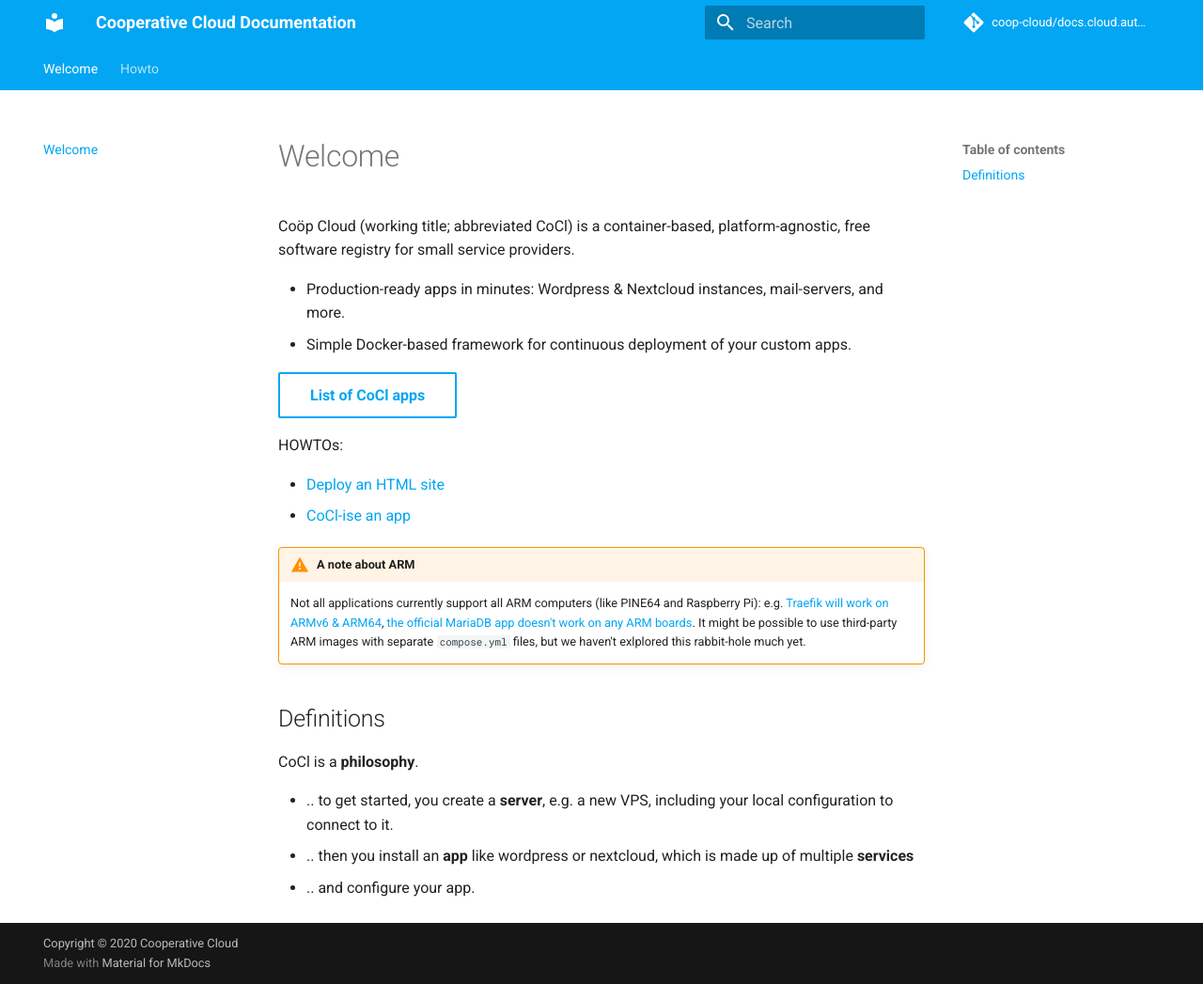
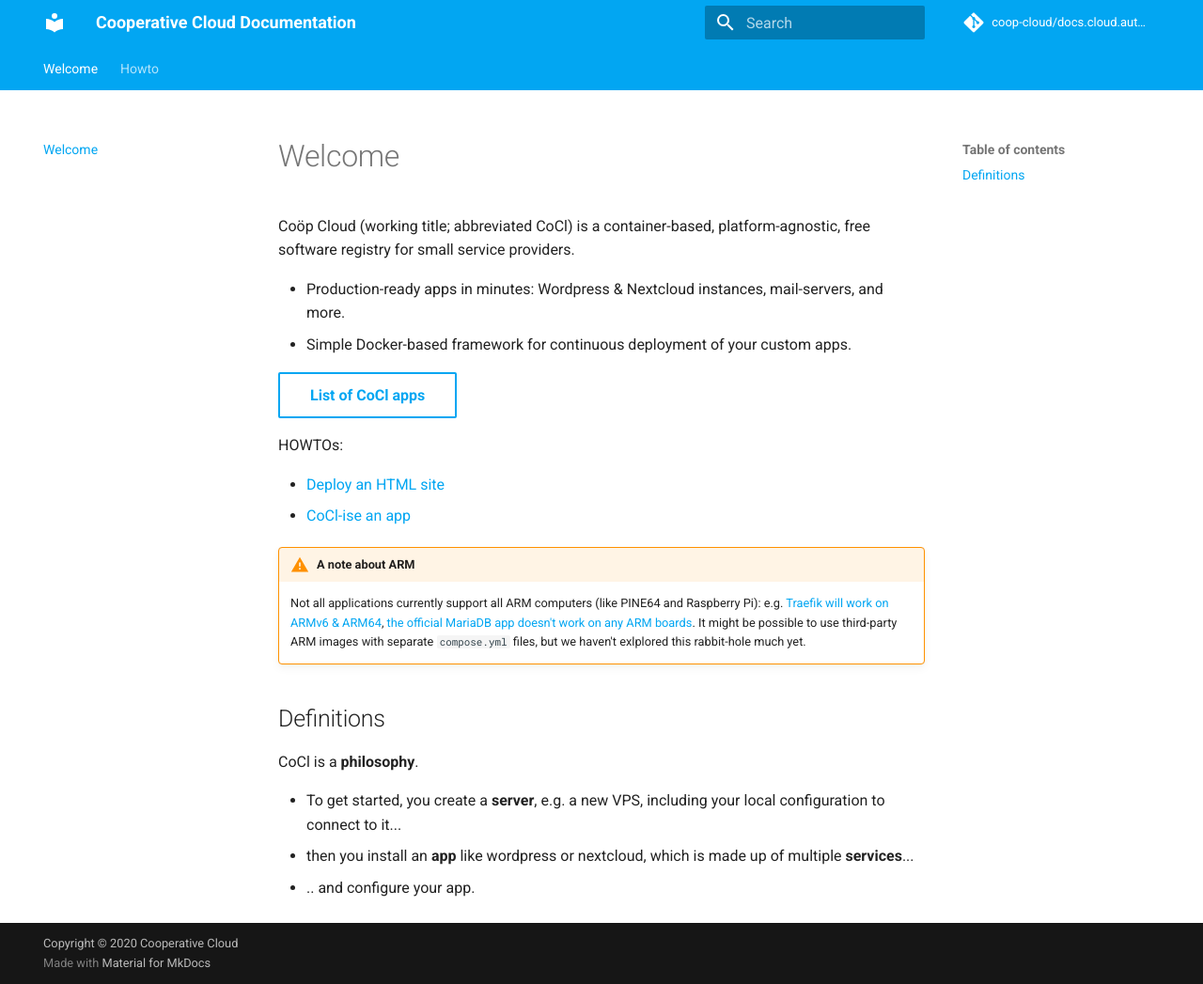
Before and after one commit to mayel/docs.coopcloud.tech, an MkDocs documentation site: the page built from docs/index.md, in a window 1280 px wide and 1047 px high. Shown: the whole window at 94% size. Built offline with MkDocs 1.6.1 and Material for MkDocs 9.7.7, drawn with Linux system fonts in a browser that asks for light colours.

Commit message:
Tweak definitions section.

```diff
--- a/docs/index.md
+++ b/docs/index.md
@@ -26,9 +26,9 @@
 
 CoCl is a **philosophy**.
 
- - .. to get started, you create a **server**, e.g. a new VPS, including
-   your local configuration to connect to it.
- - .. then you install an **app** like wordpress or nextcloud, which is made up of multiple **services**
+ - To get started, you create a **server**, e.g. a new VPS, including
+   your local configuration to connect to it...
+ - then you install an **app** like wordpress or nextcloud, which is made up of multiple **services**...
  - .. and configure your app.
 
 [traefik]: https://hub.docker.com/_/traefik?tab=tags
```
